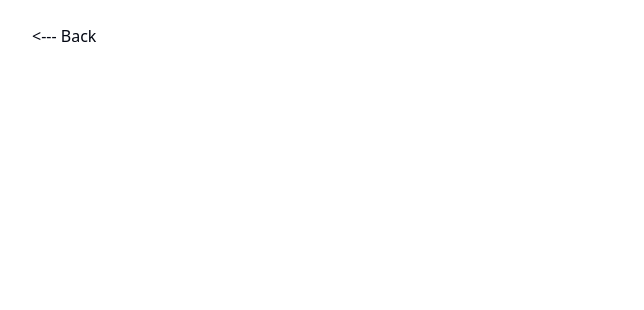
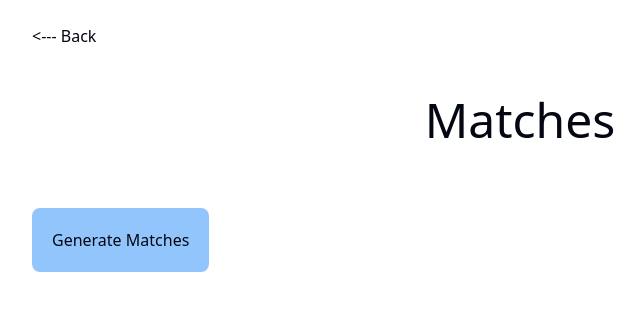
Before and after one commit to AkshayKamath12/Rental-Matchmaker, a Next.js app in the folder app/client/: page /matches in a window 1280 px wide. Shown: the top 310 px of the page, without its empty margins (120-764 px from the left). Built offline with nearby package versions, Linux system fonts and the light colour scheme.

Commit message:
setting up infra for matches display

```diff
--- a/app/client/src/app/matches/page.tsx
+++ b/app/client/src/app/matches/page.tsx
@@ -8,6 +8,19 @@ export default function MatchesPage(){
     function exit(){
         router.replace("/")
     }
+
+    const findMatches = async () => {
+        fetch("http://localhost:8080/api/matches", {
+            credentials: "include",
+        }).then((response)=>{
+            if(!response.ok){
+                console.log("error: ", response);
+            }
+            response.json().then(data => console.log(data));
+        }).catch((err)=>{
+            console.log(err);
+        });
+    };
 
     return (
             <div className="flex flex-col w-[80%] mx-32 h-screen">
@@ -21,9 +34,9 @@ export default function MatchesPage(){
                         </header>
                         <div id="card">
                             <div className="bg-white p-8 h-full w-full flex flex-col items-center">
-                                <header className="text-5xl mb-8"></header>
-
+                                <header className="text-5xl mb-8">Matches</header>
                             </div>
+                            <button onClick={findMatches} className="bg-blue-300 p-5 rounded-lg">Generate Matches</button>
 
                         </div>
 
```
